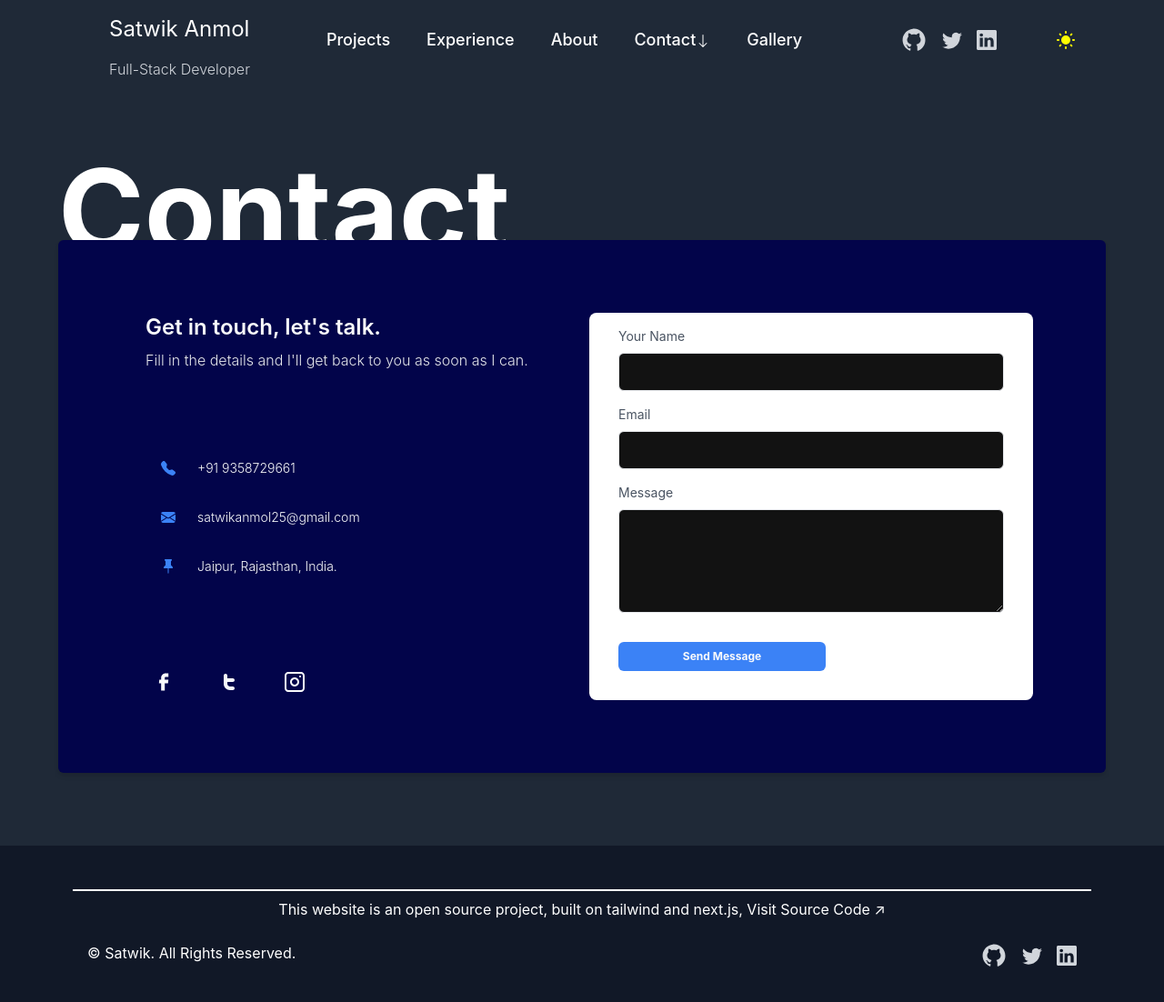
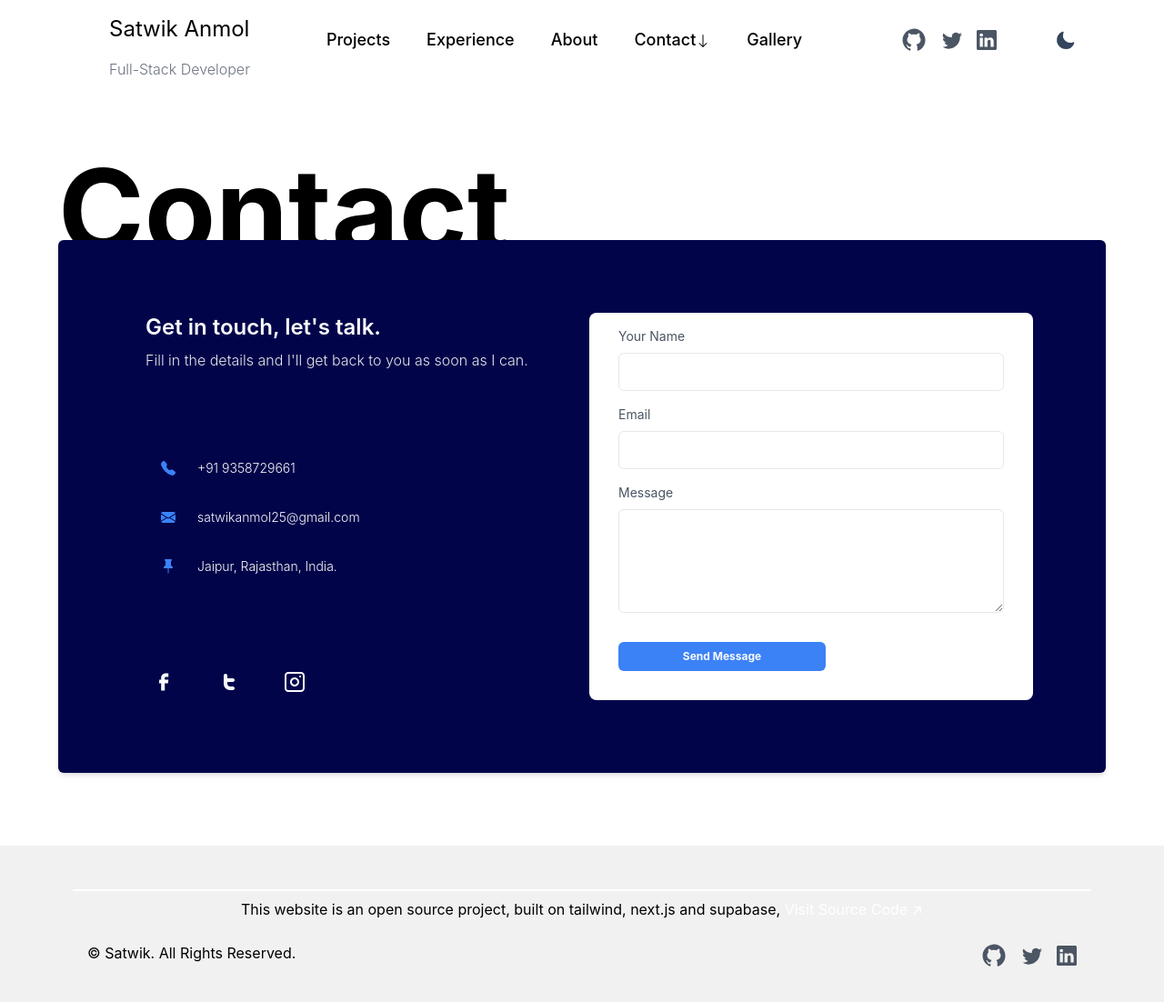
Before and after one commit to Satwikan/portfolio, a Next.js app: page /contact in a window 1280 px wide. Shown: the top 1102 px of the page at 91% size. Built offline with nearby package versions, Linux system fonts and the light colour scheme.

Commit message:
some design changes

```diff
--- a/components/Experience.js
+++ b/components/Experience.js
@@ -40,7 +40,7 @@ export default function Experience() {
 const ExperienceCard = ({ title, desc, year, company, companyLink }) => {
   return (
     <div className="relative experience-card border p-4 rounded-md shadow-xl bg-white dark:bg-gray-800 z-10 mx-4">
-      <h1 className="absolute -top-10 md:-left-10 md:-top-10 text-4xl text-gray-200 font-bold dark:text-gray-800">
+      <h1 className="absolute -top-10 md:-left-10 md:-top-10 text-4xl text-gray-400 font-bold">
         {year}
       </h1>
       <h1 className="font-semibold text-xl">{title}</h1>
--- a/constants/data.js
+++ b/constants/data.js
@@ -46,10 +46,17 @@ const userData = {
     },
     {
       title: "Web Dev Intern",
-      company: "Intel Corporation",
+      company: "Farmer Pool",
       year: "2021",
       companyLink: "https://farmerpool.ml/",
       desc: "Developed a website for a crypto-mining company, to display a dashboard for crypto-miners for all there present stats",
+    },
+    {
+      title: "DSC Core Team Member and Tech Lead",
+      company: "Google's Developers Students Club MBM",
+      year: "2021",
+      companyLink: "https://www.dscmbm.ml/",
+      desc: "Developed and Collaborated in multi projects and lead many community driven events",
     },
     {
       title: "High School",
--- a/layouts/Footer.js
+++ b/layouts/Footer.js
@@ -9,7 +9,7 @@ export default function Footer() {
       <div className="max-w-6xl  mx-auto px-4 py-10 md:py-20">
         <div className="h-0.5 w-full bg-white dark:bg-gray-700"></div>
         <div className="text-center sm:text-left my-2">
-          This website is an open source project, built on tailwind and next.js
+          This website is an open source project, built on tailwind, next.js and supabase
           {",  "}
           <a
             href="https://github.com/Satwikan/portfolio"
--- a/layouts/Navbar.js
+++ b/layouts/Navbar.js
@@ -142,22 +142,7 @@ export default function Navbar() {
                 className="w-10 h-10 p-3 rounded focus:outline-none"
                 onClick={() => setTheme(theme === "dark" ? "light" : "dark")}
               >
-                {theme === "light" ? (
-                  <svg
-                    xmlns="http://www.w3.org/2000/svg"
-                    viewBox="0 0 24 24"
-                    fill="current"
-                    stroke="current"
-                    className="w-6 h-6"
-                  >
-                    <path
-                      strokeLinecap="round"
-                      strokeLinejoin="round"
-                      strokeWidth={2}
-                      d="M20.354 15.354A9 9 0 018.646 3.646 9.003 9.003 0 0012 21a9.003 9.003 0 008.354-5.646z"
-                    />
-                  </svg>
-                ) : (
+                {theme === "dark" ? (
                   <svg
                     xmlns="http://www.w3.org/2000/svg"
                     viewBox="0 0 24 24"
@@ -170,6 +155,21 @@ export default function Navbar() {
                       strokeLinejoin="round"
                       strokeWidth={2}
                       d="M12 3v1m0 16v1m9-9h-1M4 12H3m15.364 6.364l-.707-.707M6.343 6.343l-.707-.707m12.728 0l-.707.707M6.343 17.657l-.707.707M16 12a4 4 0 11-8 0 4 4 0 018 0z"
+                    />
+                  </svg>
+                ) : (
+                  <svg
+                    xmlns="http://www.w3.org/2000/svg"
+                    viewBox="0 0 24 24"
+                    fill="#34455d"
+                    stroke="#34455d"
+                    className="w-6 h-6"
+                  >
+                    <path
+                      strokeLinecap="round"
+                      strokeLinejoin="round"
+                      strokeWidth={2}
+                      d="M20.354 15.354A9 9 0 018.646 3.646 9.003 9.003 0 0012 21a9.003 9.003 0 008.354-5.646z"
                     />
                   </svg>
                 )}
--- a/pages/_app.js
+++ b/pages/_app.js
@@ -3,7 +3,7 @@ import { ThemeProvider } from "next-themes";
 
 function MyApp({ Component, pageProps }) {
   return (
-    <ThemeProvider defaultTheme="dark" attribute="class">
+    <ThemeProvider defaultTheme="light" attribute="class">
       <Component {...pageProps} />
     </ThemeProvider>
   );
```
Also changed, not shown: lib/supabaseClient.js (added, +7 -0 lines).
